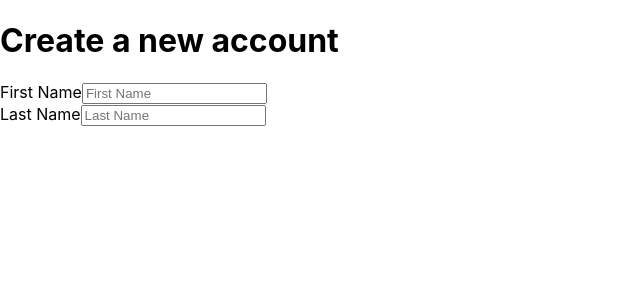
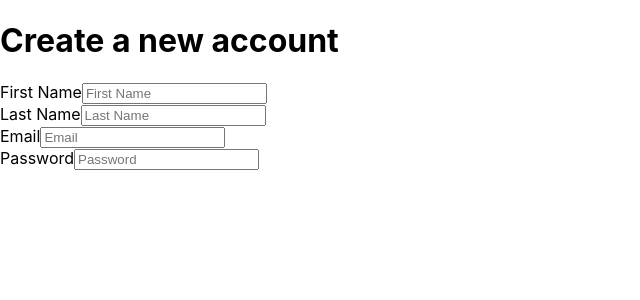
Before and after one commit to erfischer/Raw-Material-Inventory-System-Front-End, a React (Create React App) app: page / in a window 1280 px wide. Shown: the top 300 px of the page, without its empty margins (0-640 px from the left). Built offline with nearby package versions, Linux system fonts and the light colour scheme.

Commit message:
Email + password
Added fields for the E-mail and Password to the login page.

```diff
--- a/src/App.js
+++ b/src/App.js
@@ -15,10 +15,24 @@ class App extends Component {
 
     </div>
      <div className="lastName">
-     <label htmlFor="emaillastName">Last Name</label>
+     <label htmlFor="lastName">Last Name</label>
      <input type="text" className= "" Placeholder="Last Name" type="text" name="lastName" noValidate
      onChange={this.handleChange}
      />
+     </div>
+
+     <div className="email">
+     <label htmlFor="email"> Email</label>
+     <input type="text" className= "" Placeholder="Email" type="text" name="email" noValidate
+      onChange={this.handleChange}
+     />
+
+     <div className="password">
+     <label htmlFor="password"> Password</label>
+     <input type="text" className= "" Placeholder="Password" type="text" name="password" noValidate
+     onChange={this.handleChange}
+     />
+     </div>
      </div>
          </form>
        </div>
```
